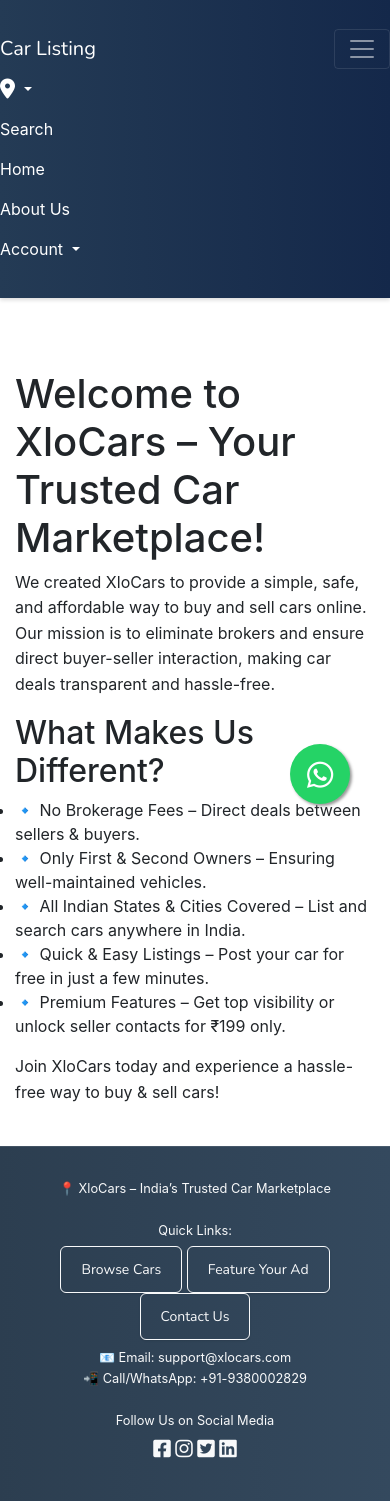
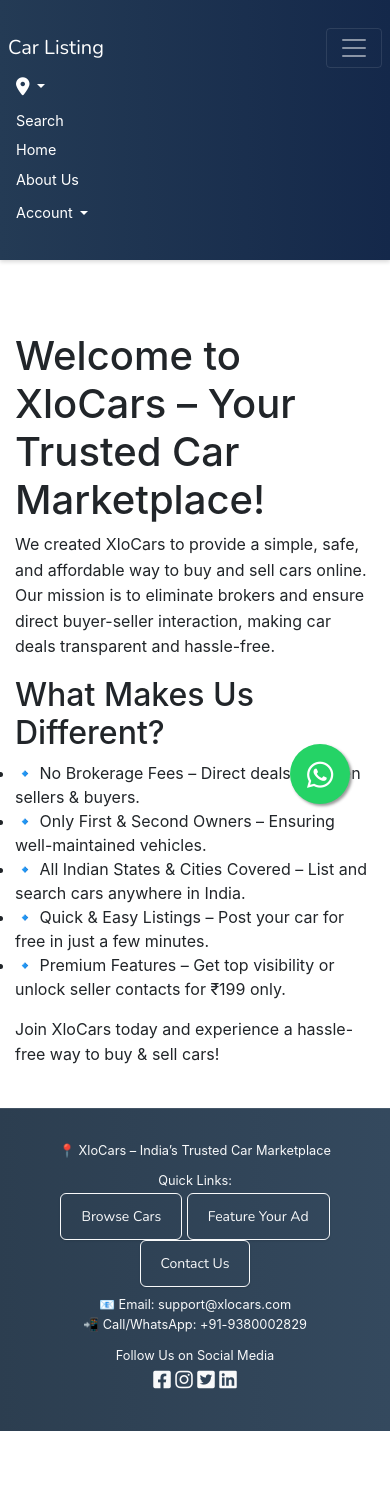
Before and after one commit to rajkumardatascientist/xlocars, a Flask app: page /about in a window 390 px wide, after a click that opens the changed part. After the commit the page ends 1431 px from the top, so only its background shows below. Run offline with Flask 3, Linux system fonts and the light colour scheme; parts of the project's set-up code (start-up, migrations or seed data) failed here and were passed over; some libraries are stand-ins or nearby versions.

Commit message:
Update base.html

```diff
--- a/templates/base.html
+++ b/templates/base.html
@@ -25,6 +25,7 @@
             box-sizing: inherit;
         }
 
+        /*whatsapp style*/
         .whatsapp-float {
             position: fixed;
             width: 60px;
@@ -43,7 +44,7 @@
         .whatsapp-float i {
             margin-top: 16px;
         }
-
+        /* image styles*/
         .swiper-container {
             width: 100%;
             height: 300px;
@@ -262,6 +263,52 @@
             background-color: #c0392b;
             box-shadow: 0 2px 4px rgba(0, 0, 0, 0.2);
         }
+
+           /* Styles specifically for mobile devices */
+        @media (max-width: 768px) {
+            /* Reduce padding on the navbar */
+            .navbar {
+                padding: 0.25rem 0.5rem;
+            }
+
+            /* Smaller logo size */
+            .navbar-brand {
+                font-size: 1.25rem;
+            }
+
+            /* Reduce padding on nav links */
+            .navbar-nav .nav-link {
+                padding: 0.25rem 0.5rem;
+            }
+
+            /* Smaller font size for nav links */
+            .navbar-nav .nav-link {
+                font-size: 0.9rem;
+            }
+
+            /* Center the text in the footer */
+            footer {
+                text-align: center;
+                padding: 0.5rem 0; /* Reduced padding for less space */
+            }
+
+            /* Adjustments for footer text */
+            footer p {
+                font-size: 0.75rem; /* Smaller font size for text */
+                margin-bottom: 0.25rem; /* Reduced margin */
+            }
+
+            /* Adjustments for footer heading */
+            footer h6 {
+                font-size: 0.85rem; /* Smaller font size for heading */
+                margin-bottom: 0.25rem; /* Reduced margin */
+            }
+
+            /* Adjustments for location selector */
+            .navbar-nav .nav-item.dropdown {
+                padding: 0.25rem 0; /* Reduce padding on nav item dropdown */
+            }
+        }
     </style>
     {% block styles %}{% endblock %}
 </head>
```
